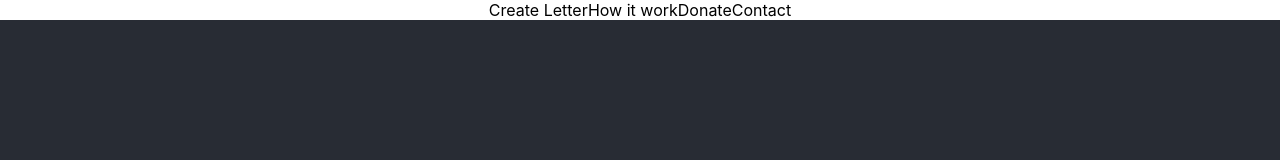
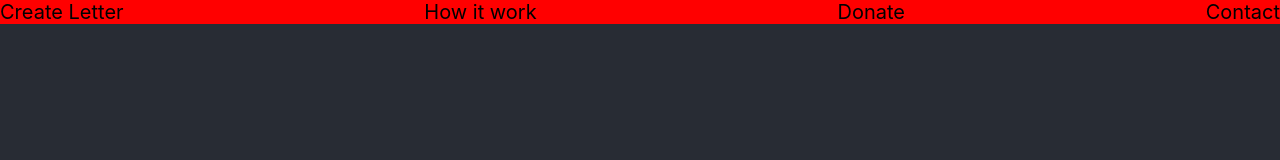
Before and after one commit to RashVV/SCHub, a React (Create React App) app: page / in a window 1280 px wide. Shown: the top 160 px of the page. Built offline with nearby package versions, Linux system fonts and the light colour scheme; the HTML template or start-up script is replaced by a standard one.

Commit message:
Some style

```diff
--- a/src/App.css
+++ b/src/App.css
@@ -27,6 +27,15 @@
 .App-link {
   color: #61dafb;
 }
+.headernew {
+  text-align: center;
+  display: flex;
+  flex-direction: row;
+  justify-content: space-between;
+  font: bold;
+  font-size: 20px;
+  background-color: red;
+}
 
 @keyframes App-logo-spin {
   from {
--- a/src/App.js
+++ b/src/App.js
@@ -2,6 +2,7 @@ import React from 'react';
 import logo from './logo.svg';
 import './App.css';
 import Header from './Header/Heder.jsx'
+import './Header/header.module.css'
 
 function App() {
   return (
--- a/src/Header/Heder.jsx
+++ b/src/Header/Heder.jsx
@@ -4,10 +4,10 @@ import './header.module.css'
 const Header = () =>{
     return (
         <div className='headernew'>
-        <a>Create Letter</a>
-        <a>How it work</a>
-        <a>Donate</a>
-        <a>Contact</a>
+        <div><a>Create Letter</a></div>
+        <div><a>How it work</a></div>
+        <div><a>Donate</a></div>
+        <div><a>Contact</a></div>
         </div>
     )
 }
--- a/src/Header/header.module.css
+++ b/src/Header/header.module.css
@@ -1,8 +1,5 @@
 .headernew {
-    display: grid;
-    grid-template-columns: repeat(3, 1fr);
-    grid-column-gap: 10px;
-    grid-row-gap: 1em;
+    text-align: justify;
     font: bold;
     font-size: 20px;
     background-color: red;
```
